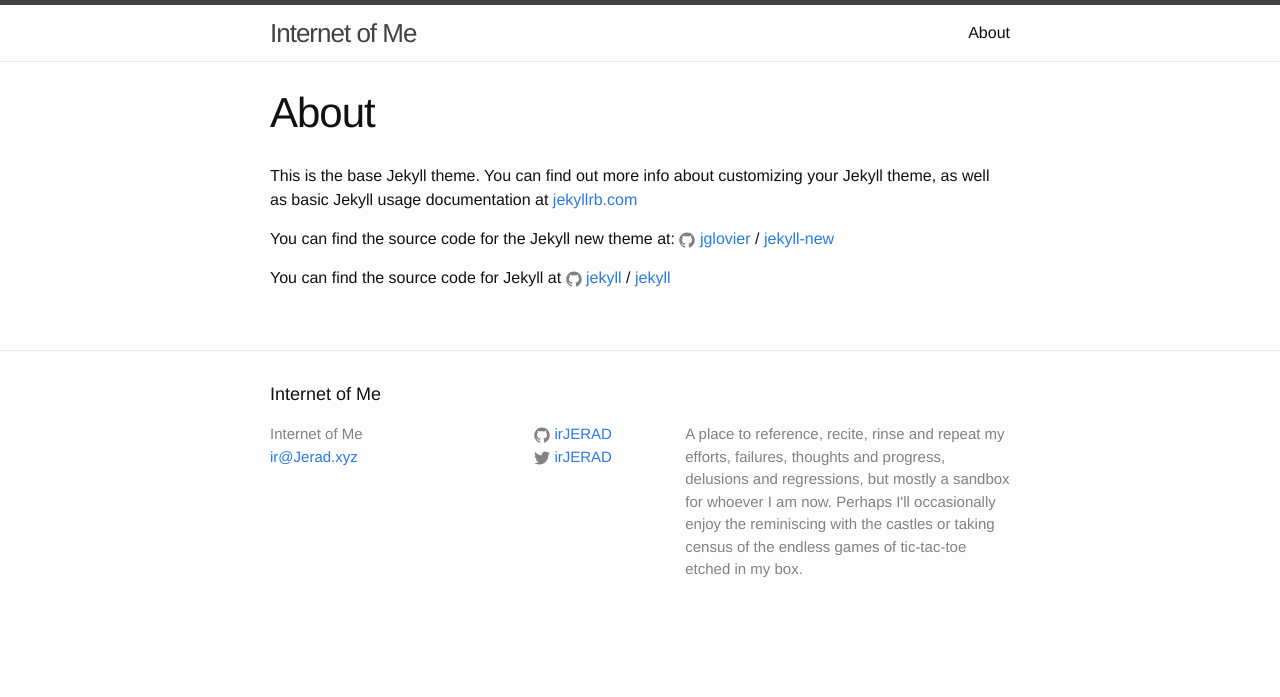
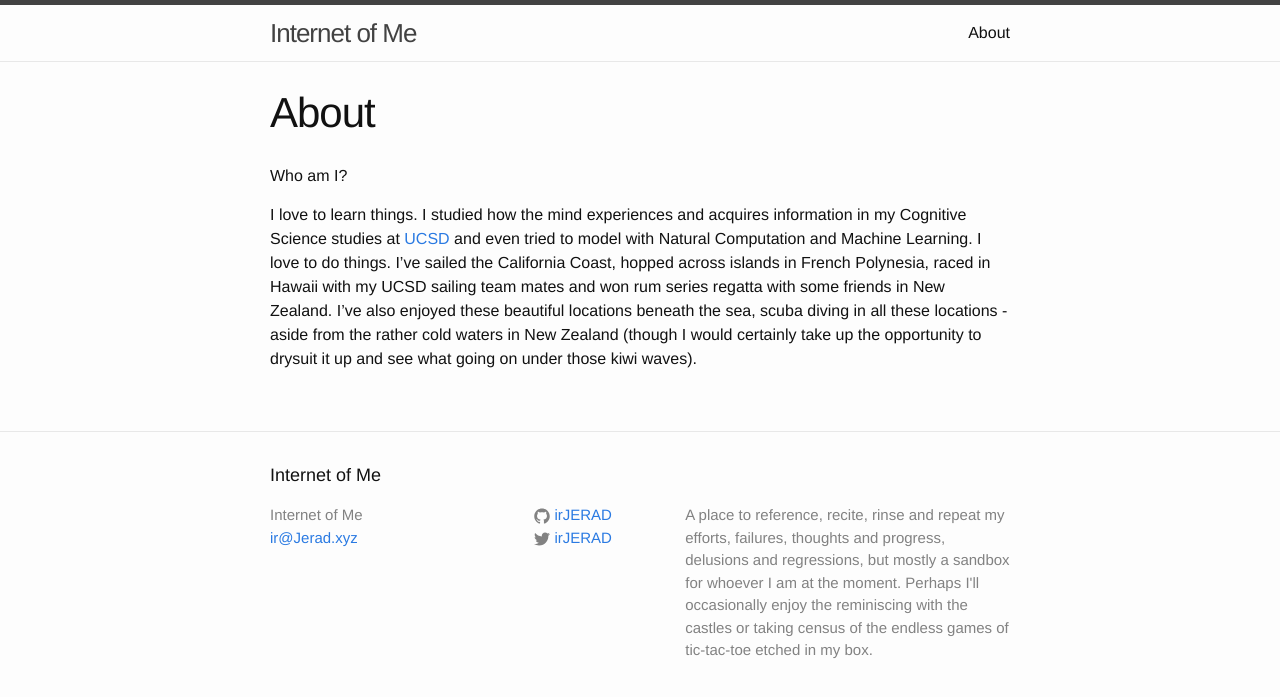
Before and after one commit to irJERAD/irJERAD.github.io, a Jekyll site: the page built from about.md, in a window 1280 px wide. Shown: the top 697 px of the page. Built offline with Jekyll 4.4.1, drawn with Linux system fonts in a browser that asks for light colours.

Commit message:
added quick aboutme page and changed a word in the config about site

```diff
--- a/_config.yml
+++ b/_config.yml
@@ -11,7 +11,7 @@
 description: > # this means to ignore newlines until "baseurl:"
   A place to reference, recite, rinse and repeat my
   efforts, failures, thoughts and progress, delusions and regressions,
-  but mostly a sandbox for whoever I am now.
+  but mostly a sandbox for whoever I am at the moment.
   Perhaps I'll occasionally enjoy the reminiscing with the castles or
   taking census of the endless games of tic-tac-toe etched in my box.
 baseurl: "" # the subpath of your site, e.g. /blog
--- a/about.md
+++ b/about.md
@@ -4,12 +4,7 @@
 permalink: /about/
 ---
 
-This is the base Jekyll theme. You can find out more info about customizing your Jekyll theme, as well as basic Jekyll usage documentation at [jekyllrb.com](http://jekyllrb.com/)
+Who am I?
 
-You can find the source code for the Jekyll new theme at:
-{% include icon-github.html username="jglovier" %} /
-[jekyll-new](https://github.com/jglovier/jekyll-new)
-
-You can find the source code for Jekyll at
-{% include icon-github.html username="jekyll" %} /
-[jekyll](https://github.com/jekyll/jekyll)
+I love to learn things. I studied how the mind experiences and acquires information in my Cognitive Science studies at [UCSD](UCSD.edu) and even tried to model with Natural Computation and Machine Learning.
+I love to do things. I've sailed the California Coast, hopped across islands in French Polynesia, raced in Hawaii with my UCSD sailing team mates and won rum series regatta with some friends in New Zealand. I've also enjoyed these beautiful locations beneath the sea, scuba diving in all these locations - aside from the rather cold waters in New Zealand (though I would certainly take up the opportunity to drysuit it up and see what going on under those kiwi waves).
```
